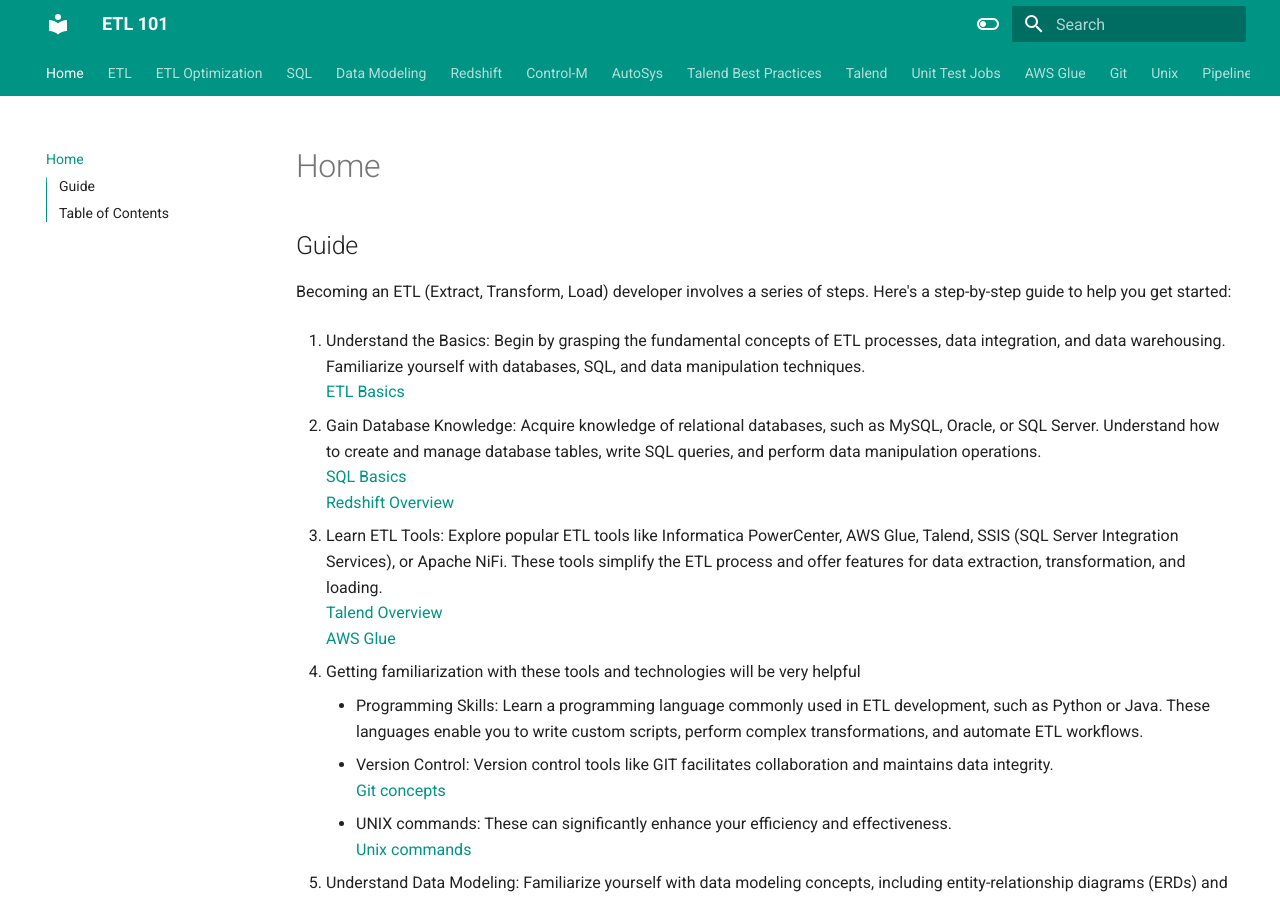
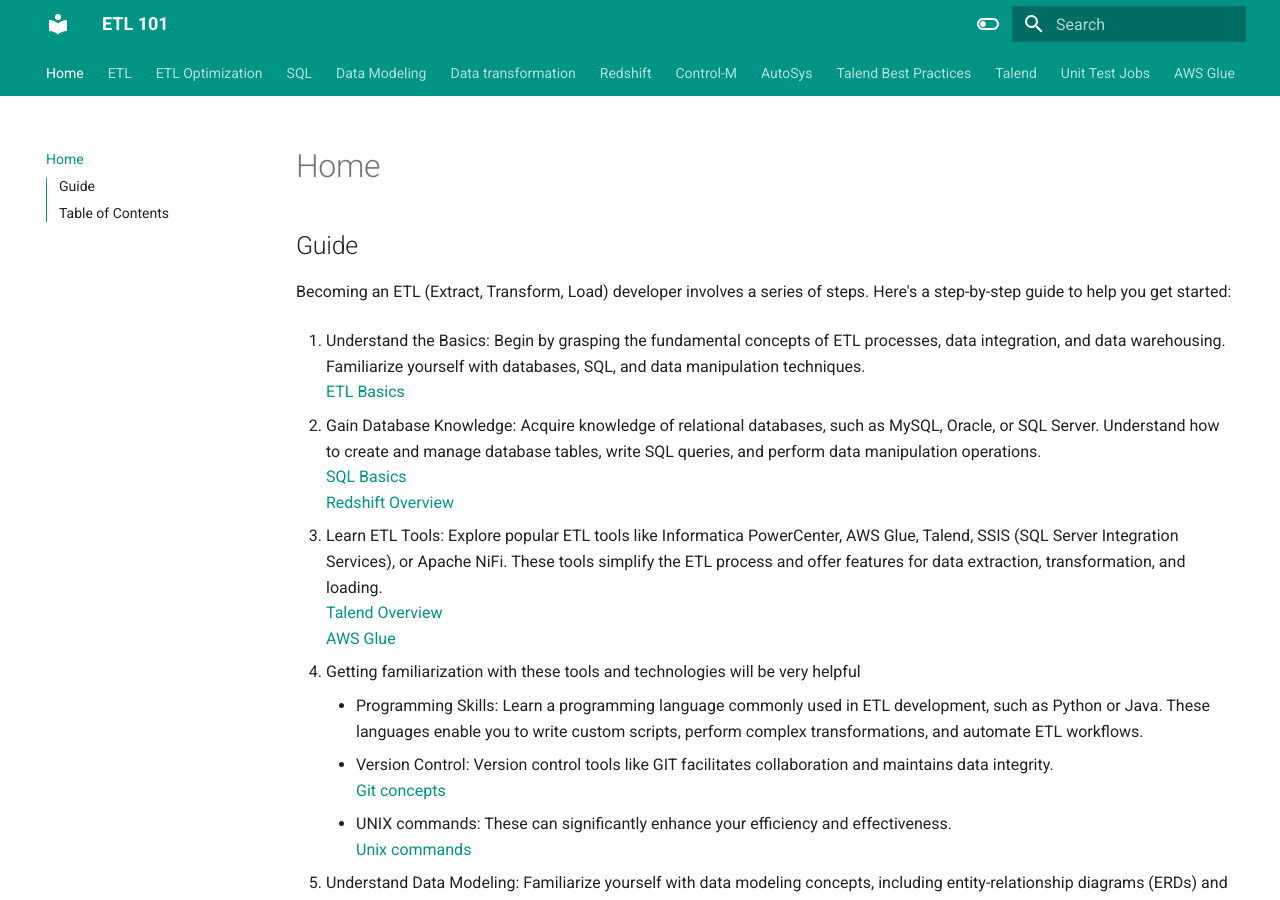
Before and after one commit to adhikari18/learn-etl, an MkDocs documentation site: the page built from docs/index.md, in a window 1280 px wide and 900 px high. Built offline with MkDocs 1.6.1 and Material for MkDocs 9.7.7, drawn with Linux system fonts in a browser that asks for light colours.

Commit message:
bring back data transformation

```diff
--- a/mkdocs.yml
+++ b/mkdocs.yml
@@ -53,6 +53,7 @@
     - 'etl-optimization.md'
     - 'sql.md'
     - 'data-modeling.md'
+    - 'data-transformation.md'
     - 'redshift.md'
     - 'control-m.md'
     - 'autosys.md'
```
Also changed, not shown: docs/data-transformation.md (renamed from data-transformation.md).
